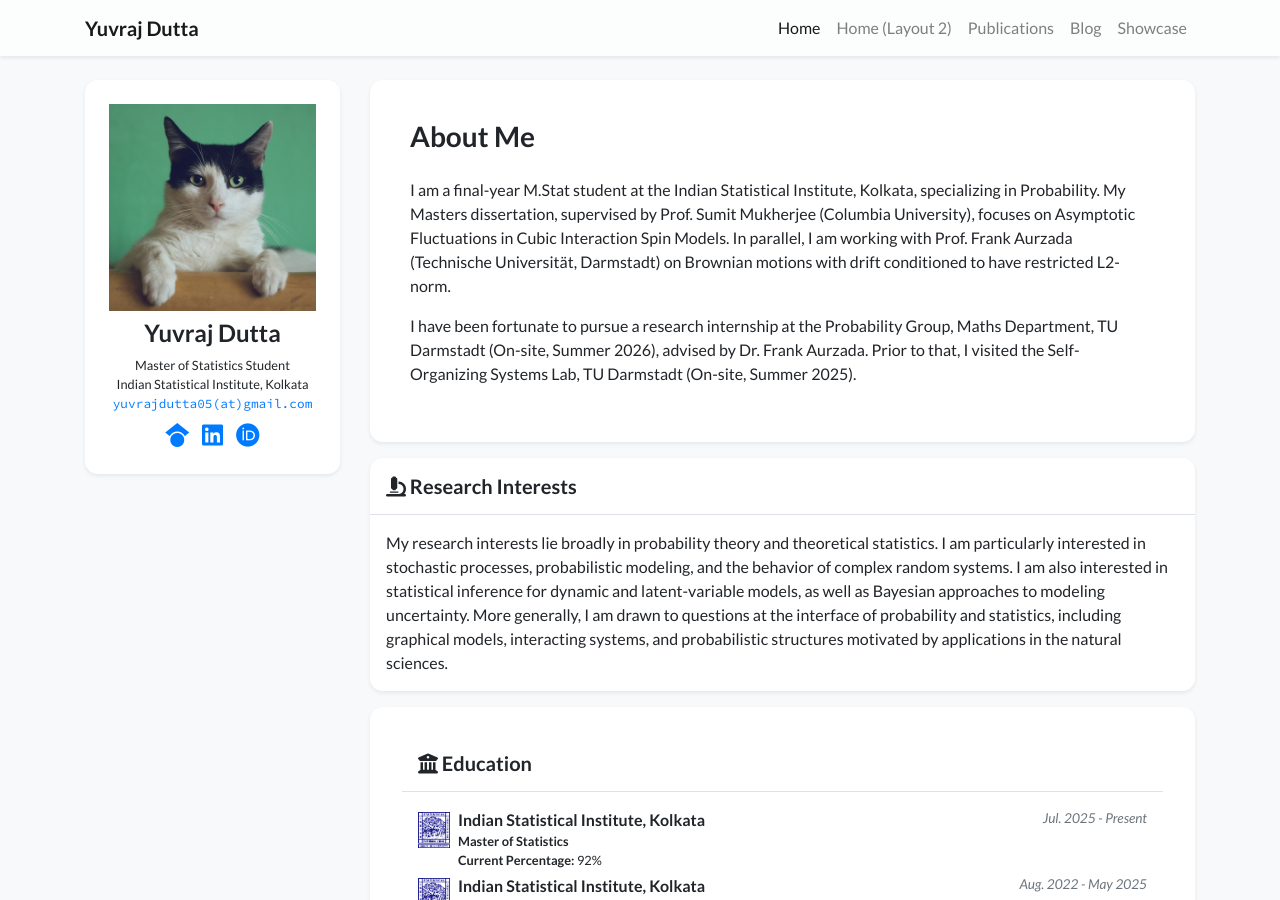
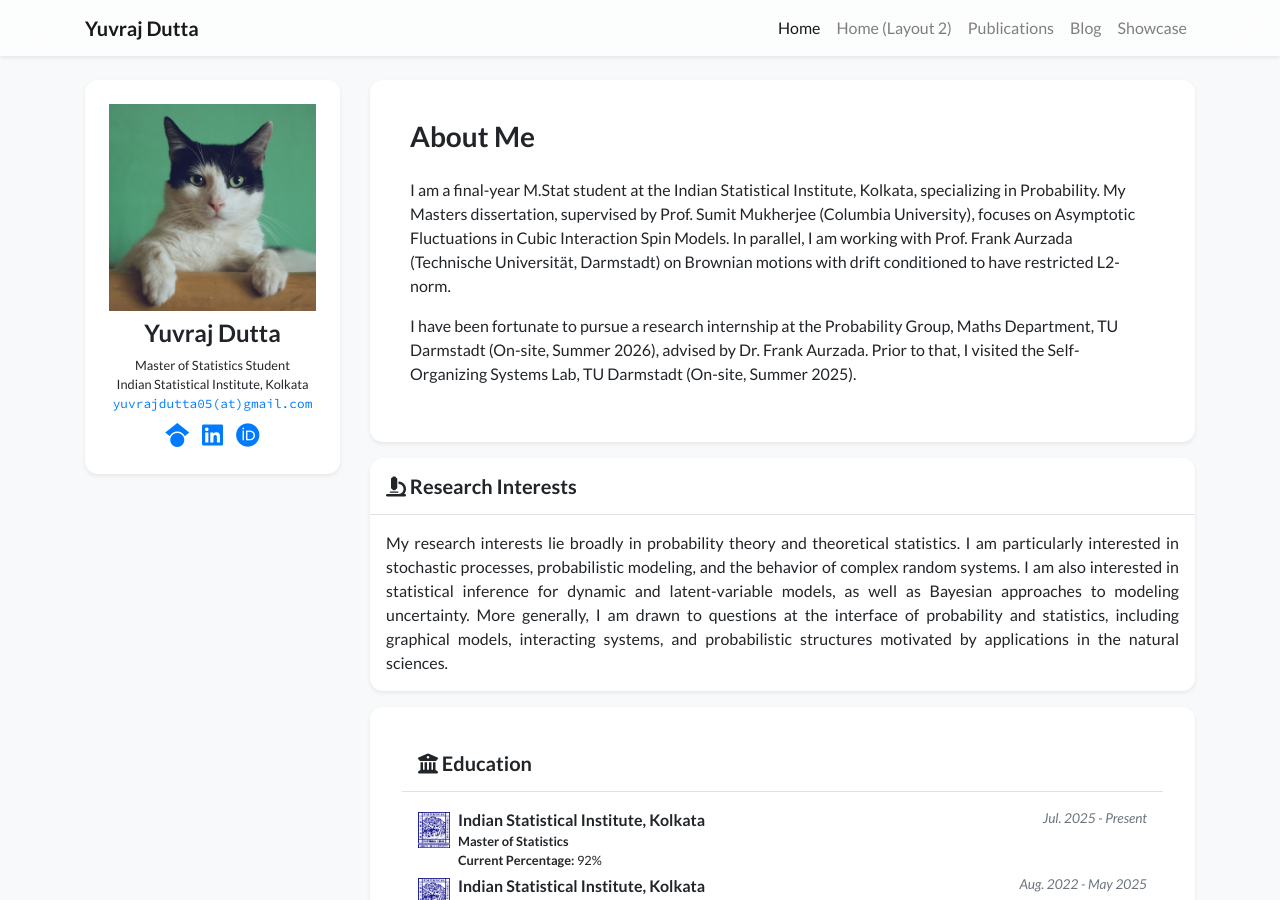
Before and after one commit to yuvrajdutta05/academic-homepage-test, a Jekyll site: the page built from index.html, in a window 1280 px wide and 900 px high. Built offline with Jekyll 4.4.1, drawn with Linux system fonts in a browser that asks for light colours; nearby versions of some CDN libraries; a style sheet for code colours, icons or effects is not loaded.

Commit message:
Update profile again

```diff
--- a/_includes/widgets/research_card.html
+++ b/_includes/widgets/research_card.html
@@ -6,7 +6,7 @@
 
     <div class="px-3 pt-3 pb-3">
 
-        <p class="mb-0">
+        <p class="mb-0 text-justify">
             {{ site.data.profile.research_interests }}
         </p>
 
```
